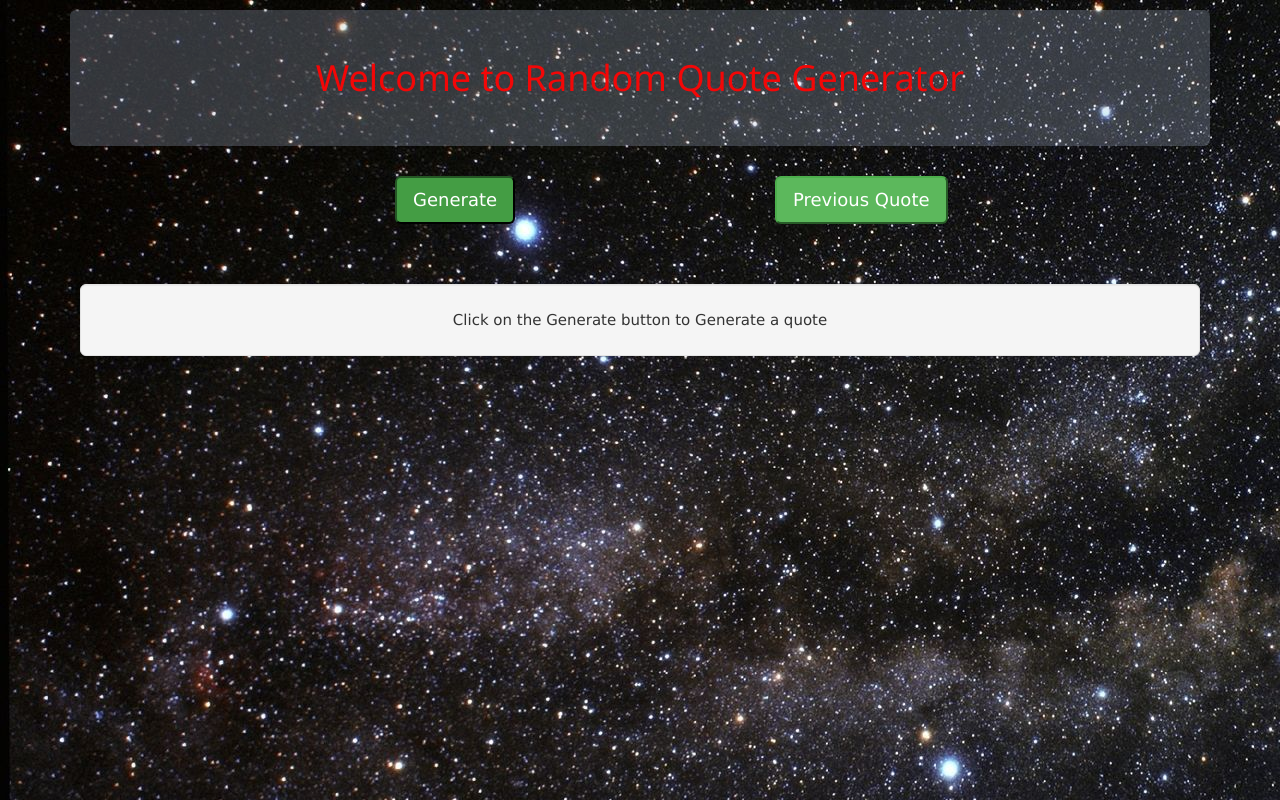
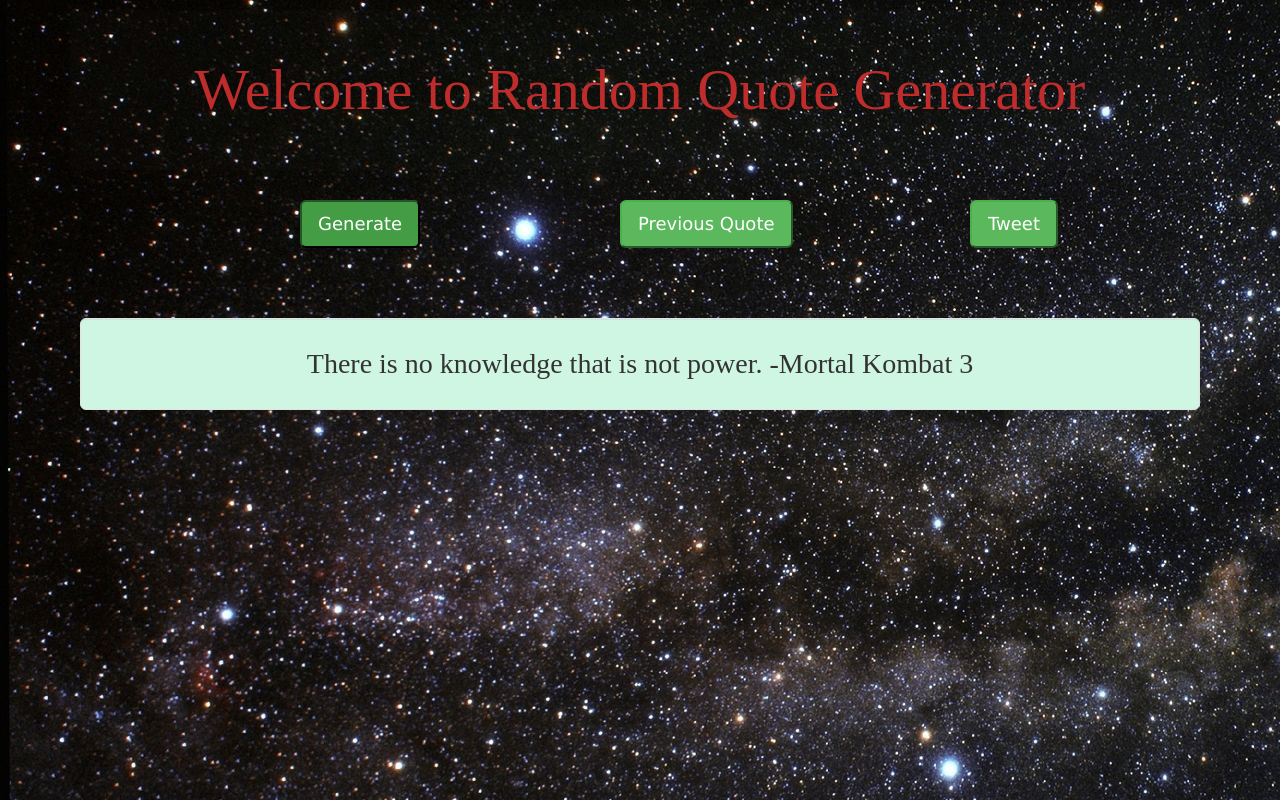
Before and after one commit to Shivam60/random-quote, a plain HTML site: page index.html in a window 1280 px wide. Both pictures are taken after a click on the button "Generate". Drawn offline with nearby package versions, Linux system fonts and the light colour scheme.

Commit message:
Added all JS

```diff
--- a/css/css1.css
+++ b/css/css1.css
@@ -3,11 +3,18 @@ body {
     background-image: url("../image/1.jpg");
 }
 .jumbotron{
-    background-color:rgba(181, 196, 223, 0.26);
+    font-family: Arial Helvetica;
+    font-size: 58px;
+    background-color:rgba(181, 196, 223, 0.01);
 }
 .we{
-    color: rgb(243, 7, 7);
+    color: rgb(190, 44, 44);
 }
 .w1{
     margin: 60px 80px auto 80px ;
 }
+#quote{
+    font-family: Arial Helvetica;
+    font-size: 28px;
+    background-color: rgb(207, 245, 227);
+}
--- a/index.html
+++ b/index.html
@@ -4,6 +4,7 @@
         <link rel="stylesheet" href="https://maxcdn.bootstrapcdn.com/bootstrap/3.3.7/css/bootstrap.min.css" integrity="sha384-BVYiiSIFeK1dGmJRAkycuHAHRg32OmUcww7on3RYdg4Va+PmSTsz/K68vbdEjh4u" crossorigin="anonymous">
         <link rel="stylesheet" type="text/css" media="screen" href="css/css1.css" />
         <link rel="stylesheet" href="https://www.w3schools.com/w3css/4/w3.css">
+        <script src="https://ajax.googleapis.com/ajax/libs/jquery/3.3.1/jquery.min.js"></script>
 
         <title>Random Quote Machine</title>
     </head>
@@ -13,18 +14,24 @@
             <h1 class="we jumbotron text-success text-center">Welcome to Random Quote Generator</h1>
         </div>
         <div class="wrapper container row w3-animate-opacity">
-            <div class="col-xs-4"></div>
-            <div class="col-xs-4">
-                <button class="btn-group center btn-primary btn-success btn-lg">Generate</button>
+            <div class="col-xs-3"></div>
+
+            <div class="col-xs-3">
+                <button id ="gen" onclick="writequote()" class="btn-group center btn-primary btn-success btn-lg">Generate</button>
             </div>
-            <div class="col-xs-4">
-                <button class="btn-group btn-success btn-primary btn-lg">Previous Quote</button>
+            <div class="col-xs-3">
+                <button style="margin: 0px 10px 10px 35px;" onclick="prevquote()" class="btn-group btn-success btn-primary btn-lg">Previous Quote</button>
+                </div>
+            <div class="col-xs-3">
+                    <button style="margin: 0px 10px 10px 100px;" class="btn-lg btn-success popup" >Tweet</button>
             </div>
+
         </div>
-        <div class="well well-lg w1 w3-animate-opacity text-center  ">
+        <div id="quote" class="well well-lg w1 w3-animate-opacity text-center  ">
              Click on the Generate button to Generate a quote
         </div>
 
         </div>
+        <script src="/scripts/main.js"></script>
     </body>
 </html>
--- a/scripts/main.js
+++ b/scripts/main.js
@@ -0,0 +1,56 @@
+quotes=[
+    "Fear is a place where you just tell the truth -Clive Barker",
+    "Wasted youth is better by far the a wise and productive old age. -Meatloaf",
+    "Seek the truth, no matter where it lies. -Metallica",
+    "The foolish man think with narrow mind and speak with wide mouth. -Charlie Chin",
+    "There is no knowledge that is not power. -Mortal Kombat 3",
+    "We've got far too many hung juries and not enough hung defendants. -Dennis Miller",
+    "Conservatives want live babies so they can raise them to be dead soldiers. -George Carlin",
+    "The strength of the Constitution lies entirely in the determination of each citizen to defend it. -Albert Einstein",
+    "Any plan, no matter how poorly conceived, if boldly executed, is better than inaction. -U.S. Infantry Manual",
+    "Affection can no more spoil a child than the sun could be put out by a bucket of gasoline. -L. Ron Hubbard",
+    "A fanatic is a nut who has something to believe in. -Dean Koontz",
+    "Whether or not God exists is not as important as whether a belief in God exists. -Daniel Jackson, SG-1"
+]
+stack=[]
+function writequote(){
+    if(quotes.length===0){
+        quotes=stack;
+        stack=[];
+    }
+
+    var ind=Math.floor(Math.random()*(quotes.length-1));
+    console.log(ind,quotes.length);
+
+    $("#quote").hide().html(quotes[ind]).fadeTo('slow',1,"linear");
+
+    stack.push(quotes[ind]);
+    quotes.splice(ind,1);
+}
+function prevquote(){
+    if(stack.length==0){
+        stack=quotes;
+    }
+    stack.pop();
+    $("#quote").hide().html(stack[stack.length-1]).fadeTo('slow',1,"linear");
+}
+$('.popup').click(function(event) {
+
+    var width  = 575,
+        href="http://twitter.com/share";
+        height = 400,
+        left   = ($(window).width()  - width)  / 2,
+        top    = ($(window).height() - height) / 2,
+        txt=$("#quote").html().split('.')[0].split(' ').join('%20'),
+        url    = href+"?text="+txt,
+        opts   = 'status=1' +
+                    ',width='  + width  +
+                    ',height=' + height +
+                    ',top='    + top    +
+                    ',left='   + left;
+        console.log(opts);
+
+    window.open(url, 'twitter', opts);
+
+    return false;
+});
```
